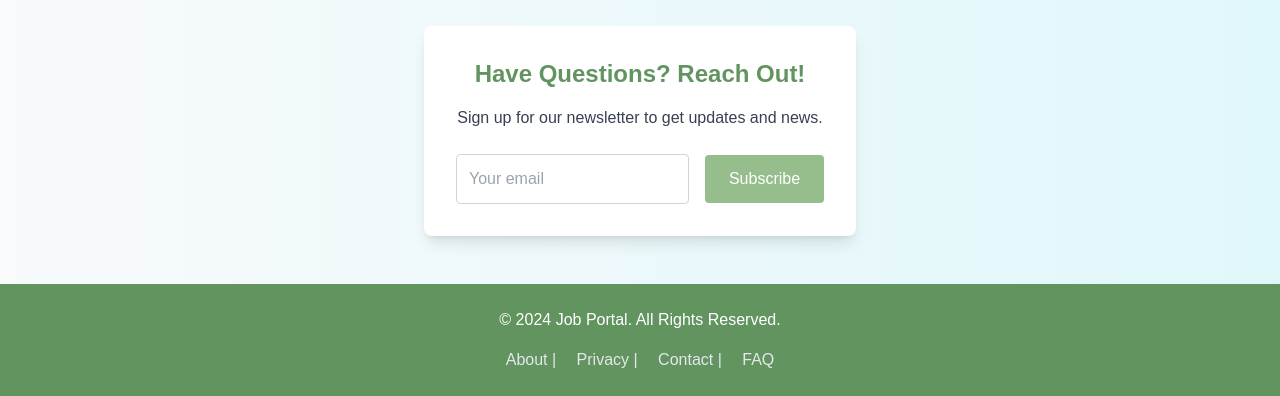
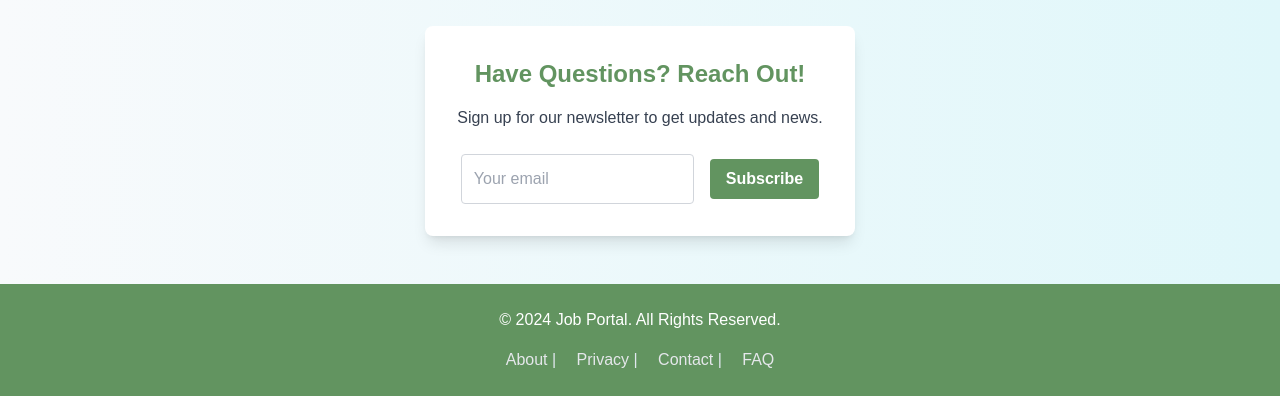
Before and after one commit to betterbenii/job-listing-frontend, a website: page html/contact.html in a window 1280 px wide. Shown: the part 914-1310 px from the top of the page. Drawn offline with Linux system fonts and the light colour scheme.

Commit message:
edited the contact page

```diff
--- a/html/contact.html
+++ b/html/contact.html
@@ -23,7 +23,7 @@
   </header>
 
   <!-- Main Content -->
-  <main class="container mx-auto px-4 py-12">
+  <main class="container mx-auto text-left px-4 py-12">
     <!-- Contact Information Section -->
     <section class="text-center mb-12">
       <h2 class="text-4xl font-bold text-asparagus mb-6">Get in Touch with Us</h2>
@@ -75,7 +75,7 @@
       <p class="text-gray-700 mb-6">Sign up for our newsletter to get updates and news.</p>
       <form class="flex flex-col md:flex-row justify-center items-center space-y-4 md:space-y-0 md:space-x-4">
         <input type="email" placeholder="Your email" class="p-3 border border-gray-300 rounded focus:outline-none focus:ring-2 focus:ring-olivine">
-        <button type="submit" class="px-6 py-3 bg-olivine text-white rounded hover:bg-asparagus">Subscribe</button>
+        <button type="submit" class="px-4 py-2 bg-asparagus text-white font-semibold rounded hover:bg-tea_green hover:text-asparagus-100">Subscribe</button>
       </form>
     </section>
   </main>
```
